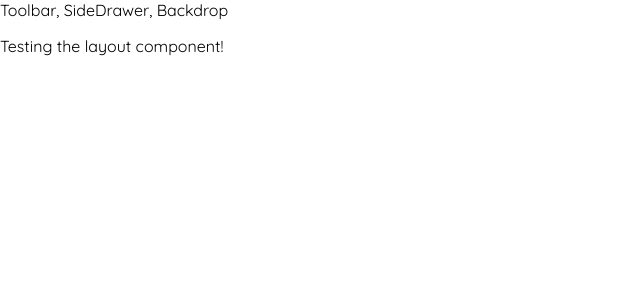
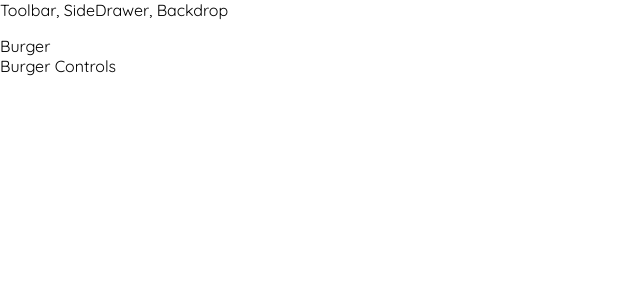
Before and after one commit to bbmattieu9/burger-app, a React app in the folder burger-chef/: page / in a window 1280 px wide. Shown: the top 300 px of the page, without its empty margins (0-640 px from the left). Built offline with nearby package versions, Linux system fonts and the light colour scheme.

Commit message:
building of the burger container

```diff
--- a/burger-chef/src/App.js
+++ b/burger-chef/src/App.js
@@ -1,12 +1,13 @@
 import React, { Component } from 'react';
 import Layout from './components/Layout/Layout';
+import BurgerBuilder from './containers/BurgerBuilder/BurgerBuilder';
 
 class App extends Component {
   render() {
     return (
       <div >
         <Layout>
-            <p>Testing the layout component!</p>
+            <BurgerBuilder />
         </Layout>
       </div>
     );
--- /dev/null
+++ b/burger-chef/src/components/Layout/Layout.css
@@ -0,0 +1,3 @@
+ .Content {
+     margin-top: 16px;
+ }
--- a/burger-chef/src/components/Layout/Layout.js
+++ b/burger-chef/src/components/Layout/Layout.js
@@ -1,12 +1,13 @@
 import React from 'react';
 import Aux from '../../hoc/Aux';
+import classes from './Layout.css'
 
 
 
 const layout = ( props ) => (
     <Aux>
     <div>Toolbar, SideDrawer, Backdrop</div>
-    <main>
+    <main className={classes.Content}>
         { props.children }
     </main>
     </Aux>
--- /dev/null
+++ b/burger-chef/src/containers/BurgerBuilder/BurgerBuilder.js
@@ -0,0 +1,17 @@
+import React, { Component } from 'react';
+import Aux from '../../hoc/Aux';
+
+
+ class BurgerBuilder extends Component {
+    render() {
+        return (
+            <Aux>
+                <div>Burger</div>
+                <div>Burger Controls </div>
+            </Aux>
+        )
+    }
+ }
+
+
+ export default BurgerBuilder;
```
